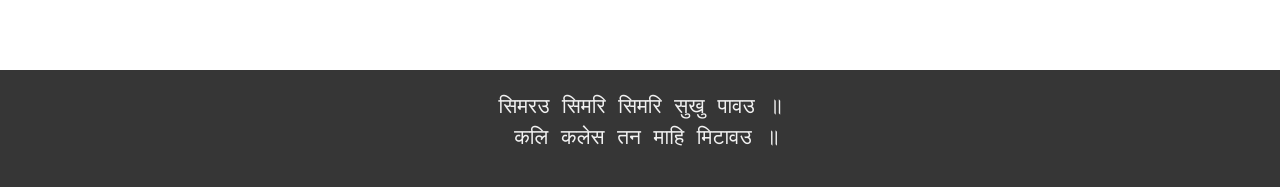
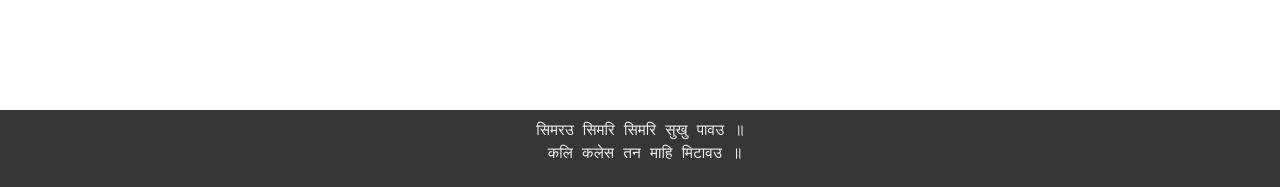
Before and after one commit to mayur-keswani/AHM-Corporation-CoWIN, a React (Create React App) app: page / in a window 1280 px wide. Shown: the part 610-797 px from the top of the page. Built offline with nearby package versions, Linux system fonts and the light colour scheme; no server answers; a web font is replaced by a local one.

Commit message:
fixing footer

```diff
--- a/src/Components/Footer/Footer.css
+++ b/src/Components/Footer/Footer.css
@@ -6,9 +6,9 @@ footer{
 	align-items: center;
 	justify-content: center;
 	width: 100%;
-	height: 14vh;
+	height: 10vh !important;
 	overflow-x: scroll;
-	font-size: 1.2rem;
+	font-size: 1.1rem !important;
 	margin-left: auto;
 	font-family: "Hind", sans-serif;
 
--- a/src/styles.css
+++ b/src/styles.css
@@ -16,6 +16,7 @@ header , footer {
   flex-direction: column;
   box-sizing: border-box;
 }
+
  .marquee {
   font-size: 1rem;
   letter-spacing: 0.1rem;
```
